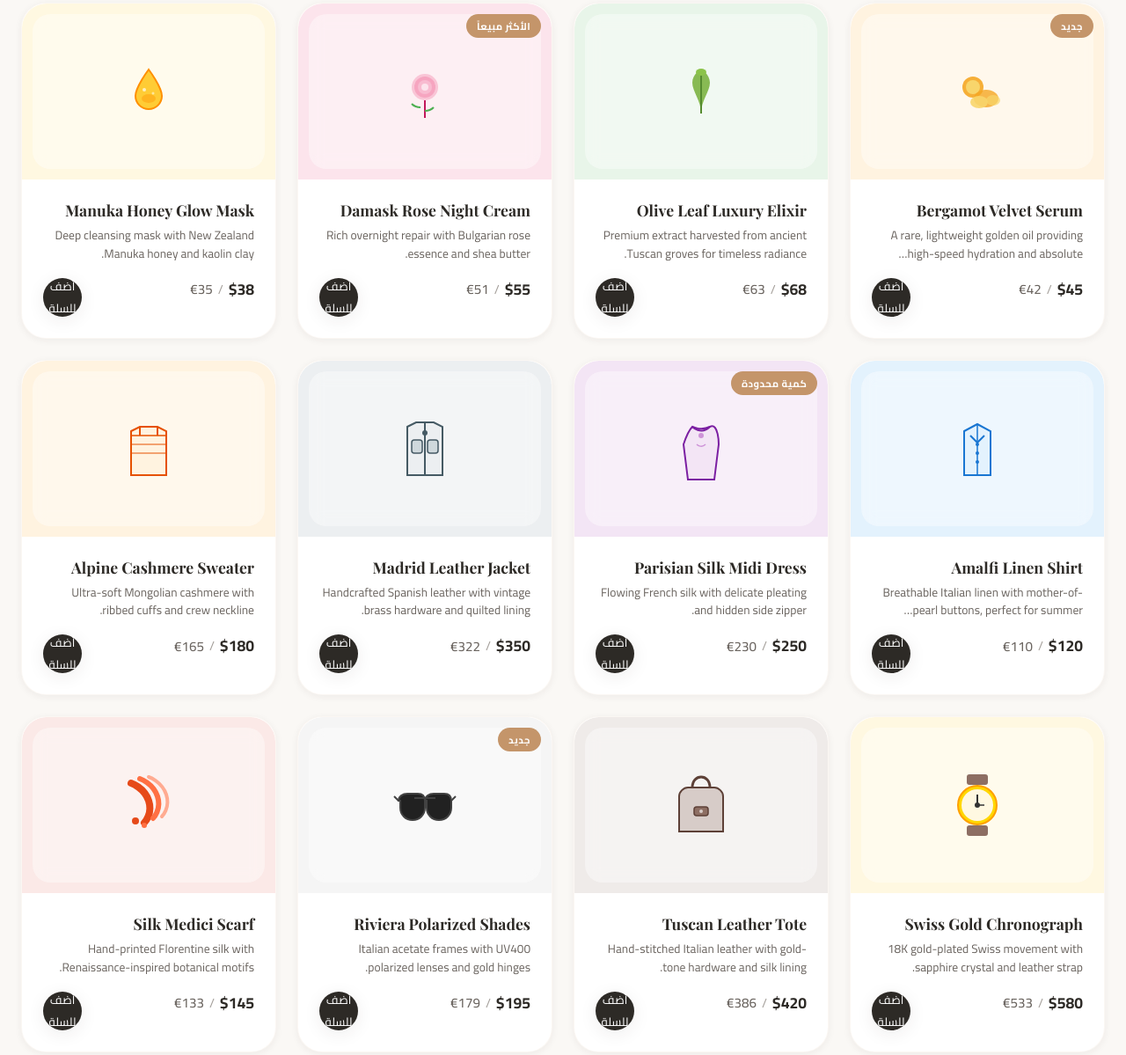
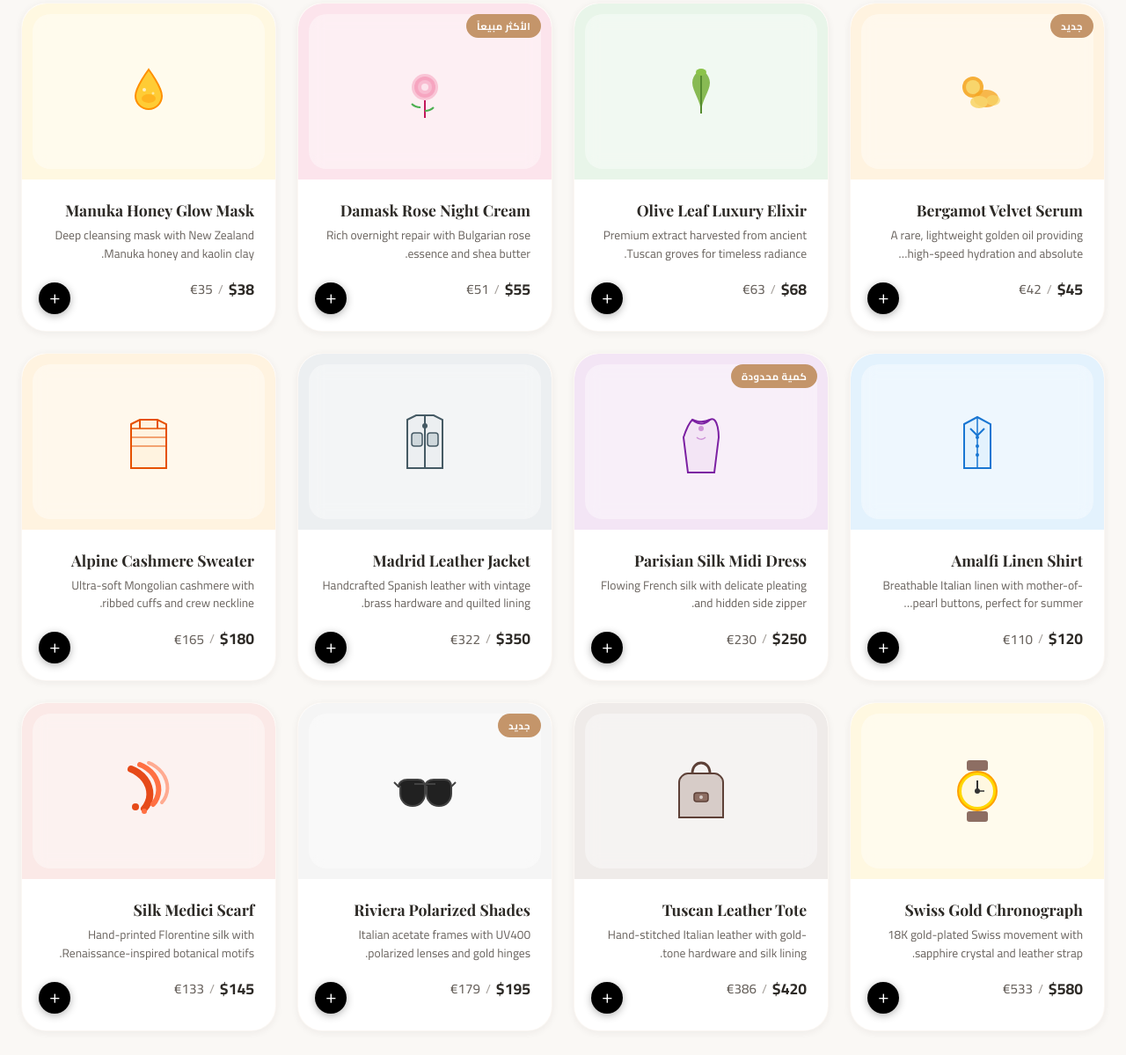
Before and after one commit to nadirsalaheddine/-lumiere-luxury-lifestyle-, a plain HTML site: page index.html in a window 1280 px wide. Shown: the part 1653-2852 px from the top of the page at 88% size. Drawn offline with nearby package versions, Linux system fonts and the light colour scheme.

Commit message:
Update style.css

```diff
--- a/style.css
+++ b/style.css
@@ -1291,44 +1291,91 @@
     font-weight: 500;
 }
 
-/* Add to Cart Button - ELEGANT BLACK + */
+/* ===== ADD TO CART BUTTON — BLACK CIRCLE WITH + ===== */
 .add-to-cart {
-    width: 44px;
-    height: 44px;
+    width: 36px;
+    height: 36px;
     border-radius: 50%;
-    background: var(--text-primary);
-    color: var(--text-light);
+    background: #000000;
+    color: #FFFFFF;
     display: flex;
     align-items: center;
     justify-content: center;
     position: absolute;
-    bottom: 1.5rem;
-    left: 1.5rem;
+    bottom: 1.2rem;
+    left: 1.2rem;
     transition: all 0.3s cubic-bezier(0.34, 1.56, 0.64, 1);
-    box-shadow: var(--shadow-md);
+    box-shadow: 0 2px 10px rgba(0, 0, 0, 0.3);
     border: none;
     cursor: pointer;
-}
-
+    z-index: 5;
+
+    /* نخفي أي نص داخل الزر */
+    font-size: 0;
+    overflow: hidden;
+}
+
+/* إشارة + بالـ ::before */
+.add-to-cart::before {
+    content: '+';
+    font-size: 1.4rem;
+    font-weight: 300;
+    color: #FFFFFF;
+    font-family: 'Inter', sans-serif;
+    line-height: 1;
+    display: block;
+    margin-top: -1px;
+}
+
+/* إخفاء أي SVG أو نص داخل الزر */
+.add-to-cart svg,
+.add-to-cart span,
+.add-to-cart * {
+    display: none !important;
+}
+
+/* hover */
 .add-to-cart:hover {
-    transform: scale(1.15) rotate(90deg);
-    background: var(--primary);
-    box-shadow: 0 6px 25px rgba(196, 149, 106, 0.5);
-}
-
+    transform: scale(1.15);
+    background: #1a1a1a;
+    box-shadow: 0 4px 16px rgba(0, 0, 0, 0.4);
+}
+
+/* active/click */
 .add-to-cart:active {
-    transform: scale(0.95);
-}
-
-.add-to-cart svg {
-    width: 18px;
-    height: 18px;
-    transition: transform 0.3s ease;
-}
-
-.add-to-cart:hover svg {
-    transform: rotate(-90deg);
-}
+    transform: scale(0.92);
+}
+
+/* ===== FIX: السعر ما يتغطاش بالزر ===== */
+.product-price {
+    display: flex;
+    align-items: center;
+    gap: 6px;
+    margin-bottom: 0.5rem;
+    padding-left: 3rem;  /* ← مسافة باش الزر ما يغطيش */
+    transition: all 0.3s ease;
+    position: relative;
+    z-index: 1;
+}
+
+.price-usd {
+    font-size: 1.1rem;
+    font-weight: 700;
+    color: var(--text-primary);
+    transition: color 0.3s ease;
+}
+
+.price-sep {
+    color: var(--text-muted);
+    font-size: 0.9rem;
+}
+
+.price-eur {
+    font-size: 0.95rem;
+    color: var(--text-secondary);
+    font-weight: 500;
+}
+
 
 /* Product Glow Effect */
 .product-card::after {
```
